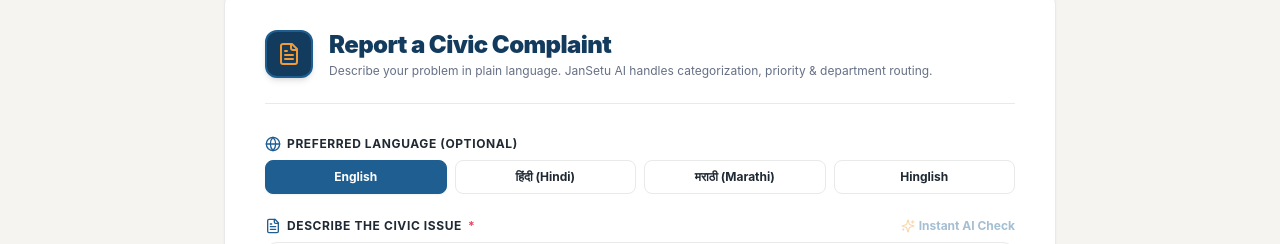
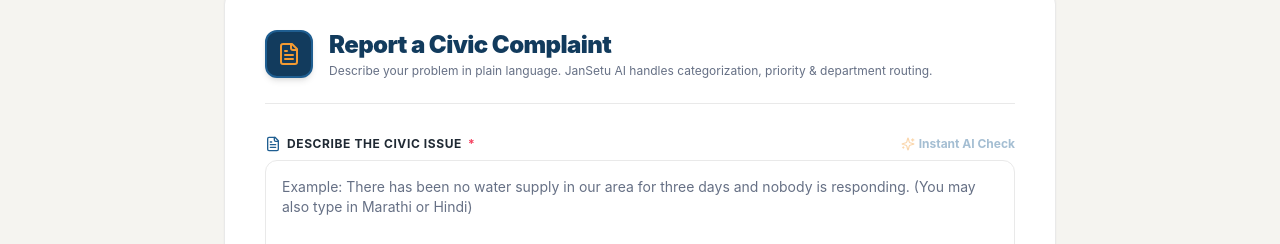
Before and after one commit to Shravanii89/JanSetu-AI, a Next.js app in the folder frontend/: page /report in a window 1280 px wide. Shown: the part 211-455 px from the top of the page. Built offline with nearby package versions, Linux system fonts and the light colour scheme; no server answers.

Commit message:
Remove preferred language option from complaint form

```diff
--- a/frontend/app/report/page.tsx
+++ b/frontend/app/report/page.tsx
@@ -16,7 +16,6 @@
   User,
   Phone,
   Mail,
-  Globe,
   Copy,
   Check,
   Building2,
@@ -28,22 +27,14 @@
 
 export default function ReportPage() {
   const router = useRouter();
-  const { t, language: activeLang } = useTranslation();
+  const { t, language } = useTranslation();
 
   // Form state
   const [rawText, setRawText] = useState("");
-  const [language, setLanguage] = useState<string>(activeLang || "en");
   const [locationName, setLocationName] = useState("");
   const [citizenName, setCitizenName] = useState("");
   const [citizenPhone, setCitizenPhone] = useState("");
   const [citizenEmail, setCitizenEmail] = useState("");
-
-  // Sync with activeLang if user hasn't selected a different one in the form
-  React.useEffect(() => {
-    if (activeLang && activeLang !== language) {
-      setLanguage(activeLang);
-    }
-  }, [activeLang]);
 
   // AI & Submission state
   const [isAnalyzing, setIsAnalyzing] = useState(false);
@@ -229,35 +220,6 @@
             )}
 
             <form onSubmit={handleSubmit} className="space-y-6">
-              {/* Language Selection */}
-              <div>
-                <label className="text-xs font-bold uppercase tracking-wider text-[#1F2933] flex items-center gap-1.5 mb-2">
-                  <Globe className="h-4 w-4 text-[#1F5E91]" />
-                  {t("reportPage.prefLangLabel")}
-                </label>
-                <div className="grid grid-cols-2 sm:grid-cols-4 gap-2">
-                  {[
-                    { code: "en", label: "English" },
-                    { code: "hi", label: "हिंदी (Hindi)" },
-                    { code: "mr", label: "मराठी (Marathi)" },
-                    { code: "hinglish", label: "Hinglish" },
-                  ].map((lang) => (
-                    <button
-                      type="button"
-                      key={lang.code}
-                      onClick={() => setLanguage(lang.code)}
-                      className={`rounded-lg border px-3 py-2 text-xs font-bold transition text-center ${
-                        language === lang.code
-                          ? "border-[#1F5E91] bg-[#1F5E91] text-white shadow-sm"
-                          : "border-[#E9E9E9] bg-white text-[#1F2933] hover:bg-[#F5F4F0]"
-                      }`}
-                    >
-                      {lang.label}
-                    </button>
-                  ))}
-                </div>
-              </div>
-
               {/* Main Grievance Narrative */}
               <div>
                 <div className="flex justify-between items-center mb-2">
```
